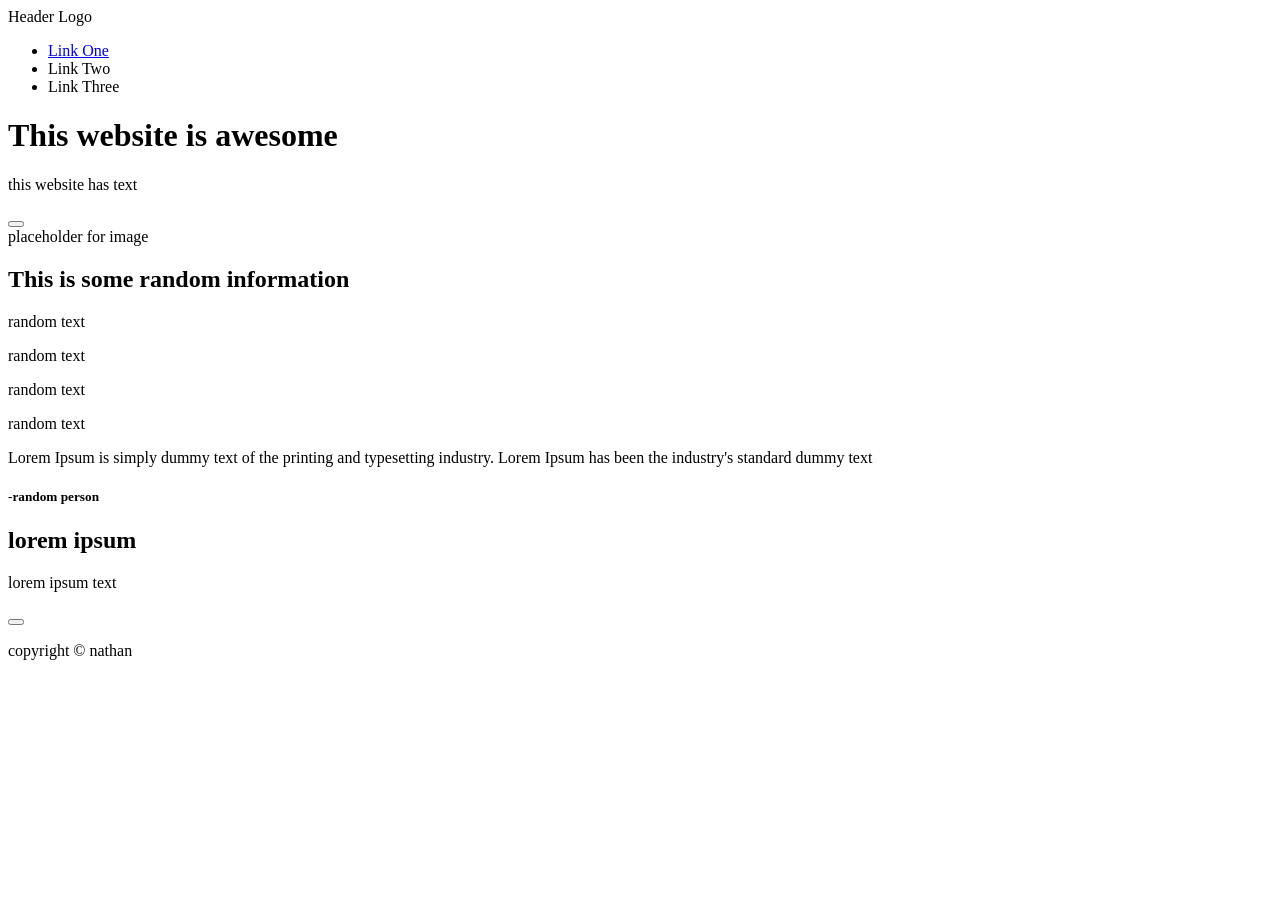
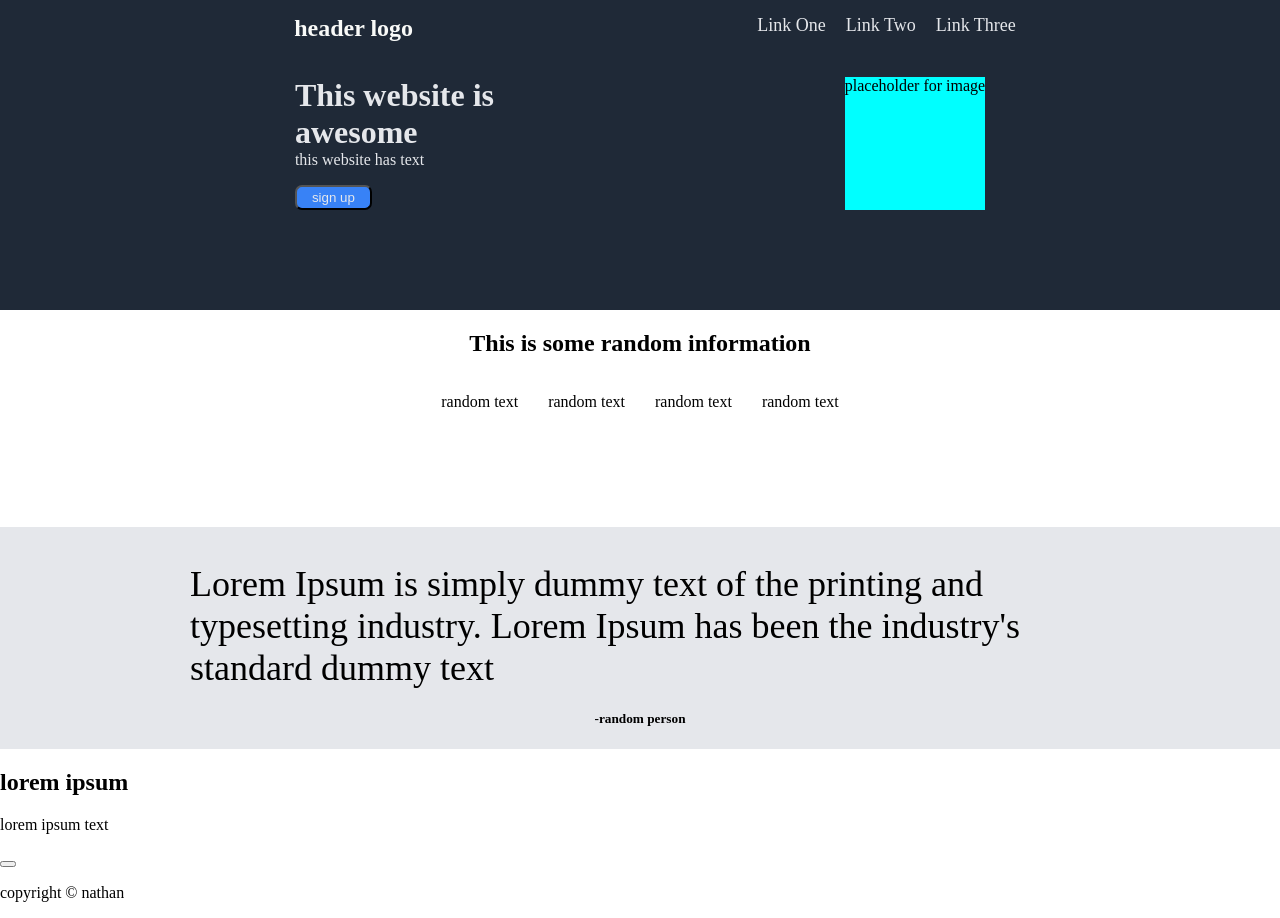
Before and after one commit to tatsuya98/landing-page-odin, a plain HTML site: page index.html in a window 1280 px wide. Before the commit the page ends 800 px from the top, so only its background shows below. Drawn offline with Linux system fonts and the light colour scheme.

Commit message:
completed sections one through three

```diff
--- a/index.html
+++ b/index.html
@@ -1,28 +1,31 @@
 <!DOCTYPE html>
 <html lang="en">
   <head>
-    <meta charset="UTF-8">
-    <meta http-equiv="X-UA-Compatible" content="IE=edge">
-    <meta name="viewport" content="width=device-width, initial-scale=1.0">
+    <meta charset="UTF-8" />
+    <meta http-equiv="X-UA-Compatible" content="IE=edge" />
+    <meta name="viewport" content="width=device-width, initial-scale=1.0" />
     <title>Landing Page</title>
+    <link rel="stylesheet" href="styles.css">
   </head>
   <body>
     <div class="container">
-        <div>Header Logo</div>
+        <div class="sectionOne">
             <div class="header">
+              <h1 id="logo">header logo</h1>
               <ul>
                 <li><a href="/">Link One</a></li>
-                <li><a href="/"></a>Link Two</li>
-                <li><a href="/"></a>Link Three</li>
+                <li><a href="/">Link Two</a></li>
+                <li><a href="/">Link Three</a></li>
               </ul>
             </div>
-        <div class="sectionOne">
+            <div class="mainContent">
               <div class="info">
                 <h1>This website is awesome</h1>
                 <p>this website has text</p>
-                <button id="buttonOne"></button>
+                <button id="buttonOne">sign up</button>
               </div>
-            <div>placeholder for image</div>
+              <div id="image">placeholder for image</div>
+            </div>
         </div>
       <div class="sectionTwo">
         <h2>This is some random information</h2>
@@ -44,17 +47,20 @@
             <p>random text</p>
           </div>
         </div>
+    </div>
     <div class="sectionThree">
-                <p>Lorem Ipsum is simply dummy text of the printing and typesetting industry. Lorem Ipsum has been the industry's standard dummy text</p>
+      <p>
+        Lorem Ipsum is simply dummy text of the printing and typesetting
+        industry. Lorem Ipsum has been the industry's standard dummy text
+      </p>
       <h5>-random person</h5>
     </div>
-        </div>
-        <div class="sectionFive">
+      <div class="sectionFour">
         <div class="roundFrame">
           <h2>lorem ipsum</h2>
           <p>lorem ipsum text</p>
+        </div>
         <button id="buttonTwo"></button>
-            </div>
       </div>
       <div class="footer">
         <p>copyright &copy; nathan</p>
--- /dev/null
+++ b/styles.css
@@ -0,0 +1,88 @@
+body{
+    margin: 0;
+    padding: 0;
+}
+/*        SECTION ONE      */
+a{
+    text-decoration: none;
+    color: #e5e7eb;
+    font-size: 18px;
+}
+ul{
+    display: flex;
+    gap: 20px;
+    margin: 10px;
+    list-style: none;
+}
+.container{
+    height: 100vh;
+    display: flex;
+    flex-direction: column;
+}
+.sectionOne{
+    display: flex;
+    flex-direction: column;
+    background-color: #1f2937;
+    padding-bottom: 100px;
+}
+.header{
+    display: flex;
+    justify-content: space-evenly;
+    font-size: 24px;
+    color: #f9faf8;
+}
+
+.info > h1{
+    margin: 0;
+    color: #e5e7eb;
+}
+.info > p{
+    margin-top: 0;
+    color: #e5e7eb;
+}
+.info{
+    width: 200px;
+}
+.mainContent{
+    display: flex;
+    justify-content: space-evenly;
+    gap: 55px;
+    margin-top: 30px;
+}
+#image{
+    background-color: aqua;
+}
+#logo{
+    margin: 15px 40px 0;
+    font-size: 24px;
+}
+#buttonOne{
+    background-color: #3882f6;
+    color: #e5e7eb;
+    padding: 3px 15px;
+    border-radius: 7px;
+}
+/*       SECTION TWO              */
+.sectionTwo{
+    display: flex;
+    flex-direction: column;
+    padding-bottom: 100px;
+    align-items: center;
+}
+.cards{
+display: flex;
+gap: 30px;
+}
+
+/* SECTION THREE */
+.sectionThree{
+    display: flex;
+    flex-direction: column;
+    align-items: center;
+    background-color: #e5e7eb;
+}
+.sectionThree > p{
+    width: 900px;
+    margin-bottom: 0;
+    font-size: 36px;
+}
```
Lines whose indentation alone changed are shown as unchanged.
